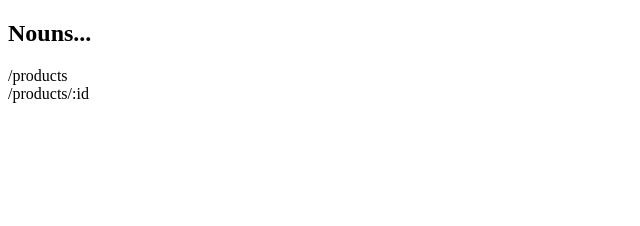
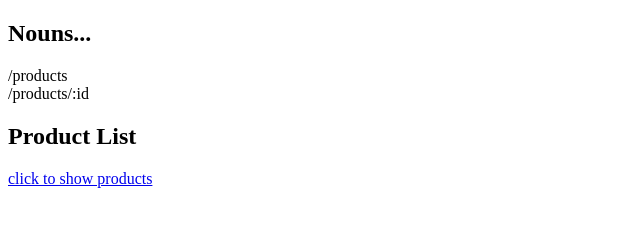
Before and after one commit to mihaipaun/restful-products, a plain HTML site: page public/index.html in a window 1280 px wide. Shown: the whole page, without its empty margins (0-640 px from the left). Drawn offline with Linux system fonts and the light colour scheme; no server answers.

Commit message:
Updated index.html file

```diff
--- a/public/index.html
+++ b/public/index.html
@@ -13,6 +13,11 @@
       </p>
     </section>
 
+    <section id="container">
+      <h1>Product List</h1>
+      <a href="/#list">click to show products</a>
+    </section>
+
     <script type="text/template" id="product-template">
       <p><a href="products/{{_id}}">{{title}}</a></p>
       <p>{{description}}</p>
@@ -22,5 +27,6 @@
     <script src="js/jquery-1.8.0.min.js"></script>
     <script src="js/underscore-min.js"></script>
     <script src="js/backbone-min.js"></script>
+    <script src="js/script.js"></script>
   </body>
 </html>
```
